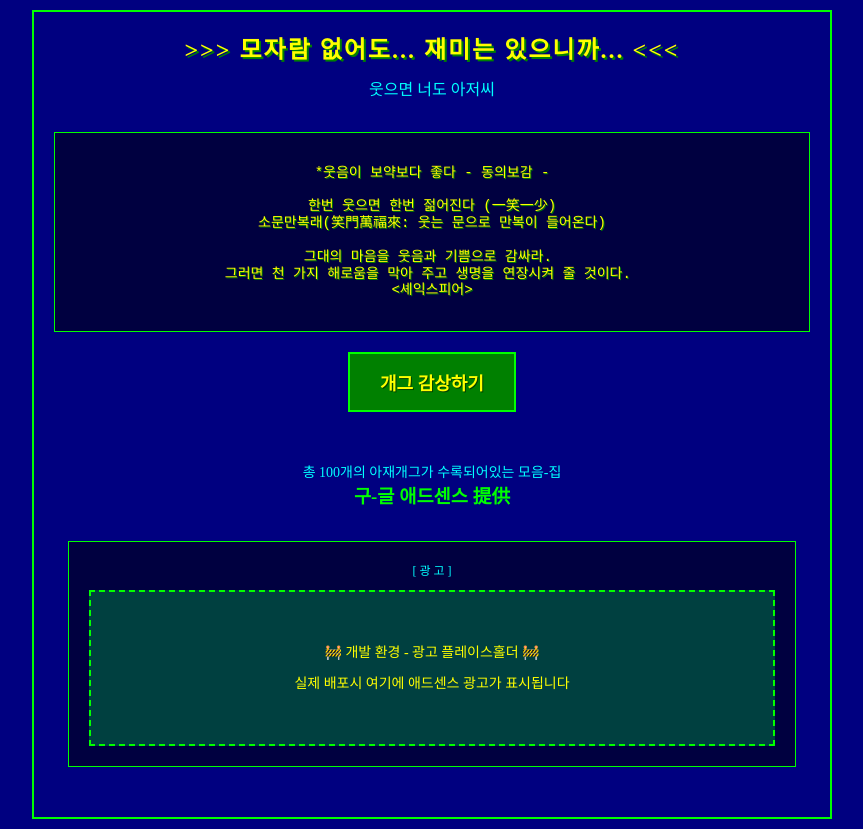
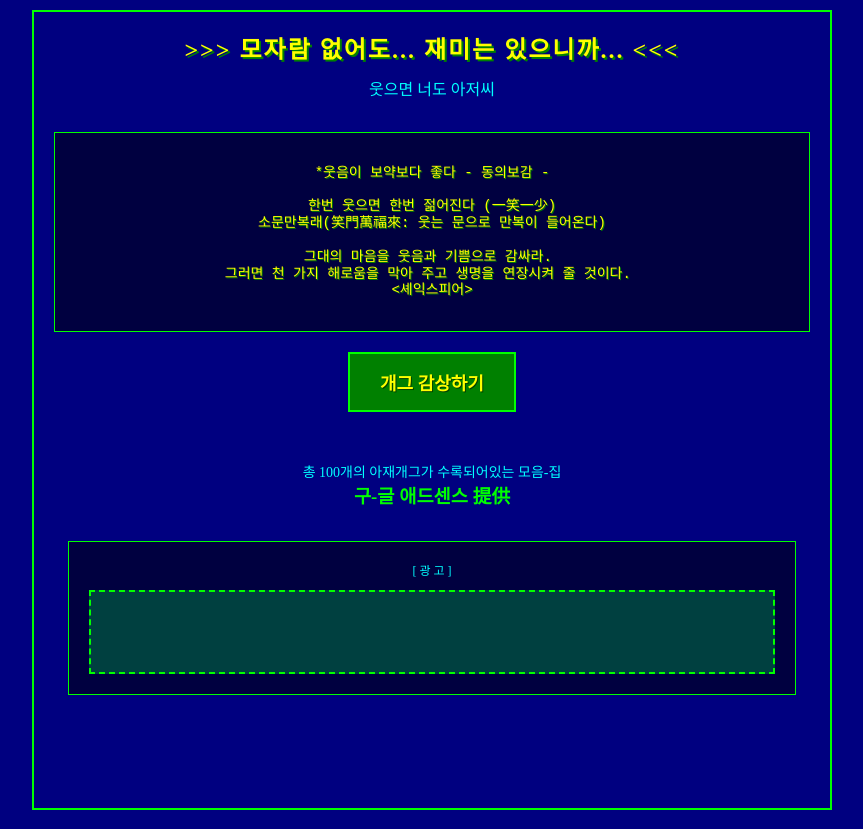
Before and after one commit to MinKyeongHyeon/Aje, a React (Vite) app in the folder React/: page / in a window 1280 px wide. Shown: the whole page, without its empty margins (208-1071 px from the left). Built offline with nearby package versions, Linux system fonts and the light colour scheme.

Commit message:
feat/구글애드센스코드 넣음

```diff
--- a/React/index.html
+++ b/React/index.html
@@ -15,7 +15,7 @@
     <!-- 구글 애드센스 스크립트 -->
     <script
       async
-      src="https://pagead2.googlesyndication.com/pagead/js/adsbygoogle.js?client=ca-pub-여기에_귀하의_퍼블리셔_ID"
+      src="https://pagead2.googlesyndication.com/pagead/js/adsbygoogle.js?client=ca-pub-3518741028972783"
       crossorigin="anonymous"
     ></script>
   </head>
--- a/React/src/App.jsx
+++ b/React/src/App.jsx
@@ -9,7 +9,10 @@ function App() {
 
   // 애드센스 광고 로드 (배포 환경에서만)
   useEffect(() => {
-    if (window.location.hostname !== 'localhost' && window.location.hostname !== '127.0.0.1') {
+    if (
+      window.location.hostname !== "localhost" &&
+      window.location.hostname !== "127.0.0.1"
+    ) {
       try {
         (window.adsbygoogle = window.adsbygoogle || []).push({});
       } catch (e) {
@@ -63,7 +66,8 @@ function App() {
         {/* 구글 애드센스 광고 */}
         <h3>구-글 애드센스 提供</h3>
         <div className="ad-container">
-          {window.location.hostname !== 'localhost' && window.location.hostname !== '127.0.0.1' ? (
+          {window.location.hostname !== "localhost" &&
+          window.location.hostname !== "127.0.0.1" ? (
             <ins
               className="adsbygoogle"
               style={{ display: "block" }}
@@ -73,10 +77,7 @@ function App() {
               data-full-width-responsive="true"
             ></ins>
           ) : (
-            <div className="ad-placeholder">
-              <p>🚧 개발 환경 - 광고 플레이스홀더 🚧</p>
-              <p>실제 배포시 여기에 애드센스 광고가 표시됩니다</p>
-            </div>
+            <div className="ad-placeholder"></div>
           )}
         </div>
       </div>
```
Also changed, not shown: 1 other file (tests, documents, lock files or other folders).
